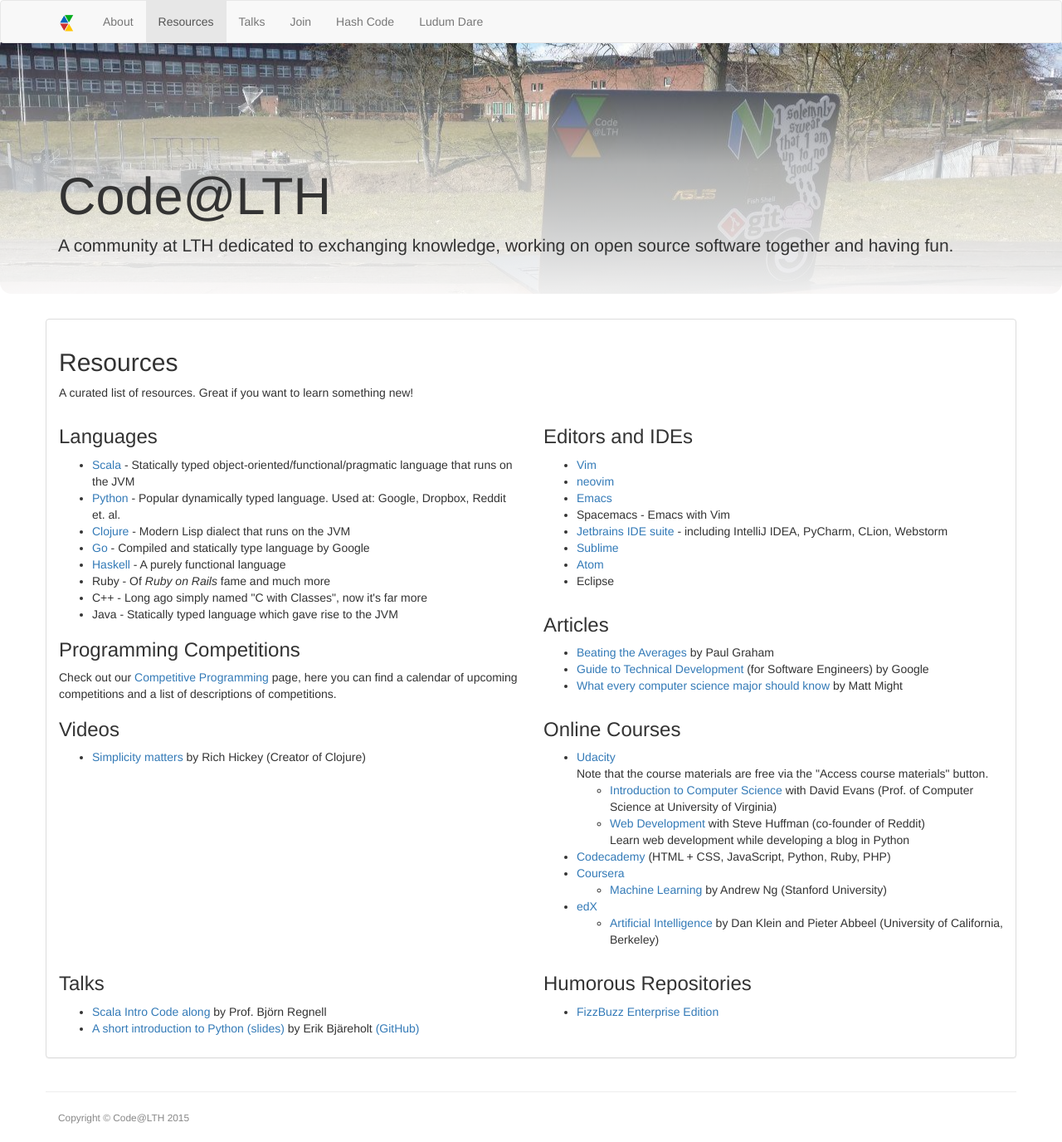
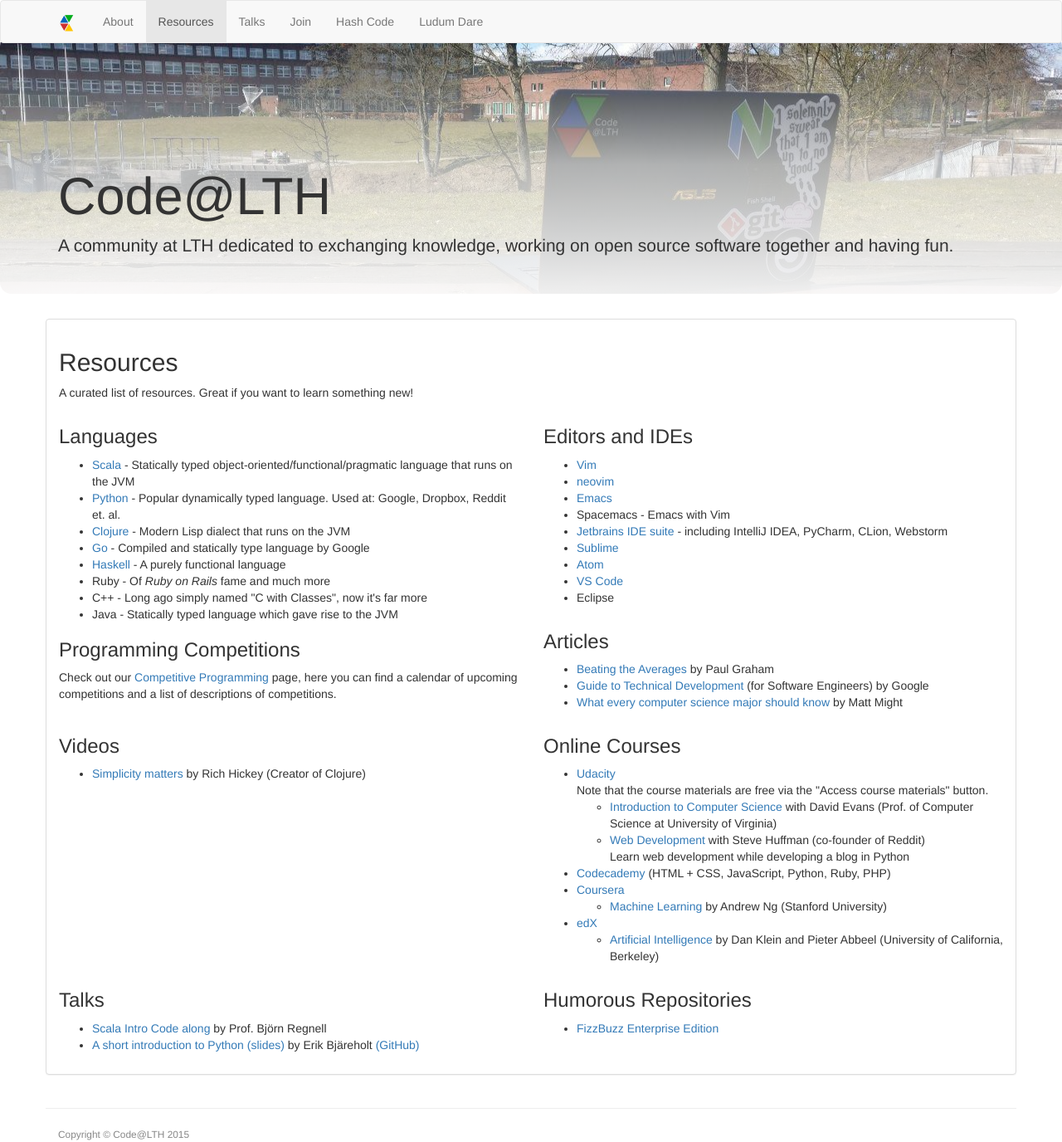
Before and after one commit to Code-at-LTH/code-at-lth.github.io, a Jekyll site: the page built from resources/index.html, in a window 1280 px wide. Shown: the whole page at 83% size. Built offline with Jekyll 4.4.1, drawn with Linux system fonts in a browser that asks for light colours; nearby versions of some CDN libraries.

Commit message:
add vs code to list of editors in resources

```diff
--- a/resources/index.html
+++ b/resources/index.html
@@ -38,6 +38,7 @@
             <li><a href="https://www.jetbrains.com/">Jetbrains IDE suite</a> - including IntelliJ IDEA, PyCharm, CLion, Webstorm</li>
             <li><a href="https://www.sublimetext.com/">Sublime</a></li>
             <li><a href="https://atom.io/">Atom</a></li>
+            <li><a href="https://code.visualstudio.com/">VS Code</a></li>
             <li>Eclipse</li>
         </ul>
     </div>
```
